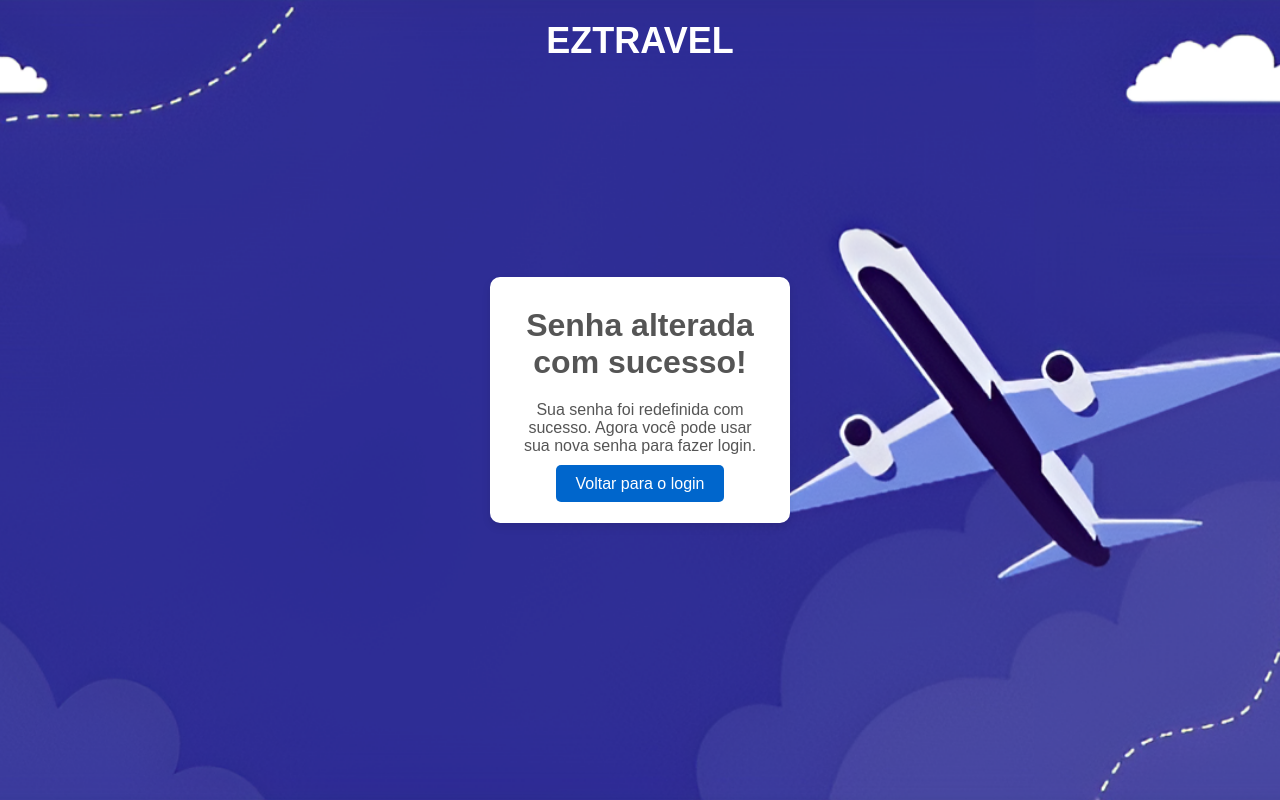
After one commit to kauamakiyama/sprint-, a Flask app: page /success_senha in a window 1280 px wide. The commit adds this page. Run offline with Flask 3, Linux system fonts and the light colour scheme; some libraries are stand-ins or nearby versions.

Commit message:
esqueceu a senha, arrumando html e css

```diff
--- a/app.py
+++ b/app.py
@@ -10,15 +10,14 @@ app.secret_key = os.getenv("SECRET_KEY", "vicco")
 app.config["MONGO_URI"] = os.getenv("MONGO_URI")
 mongo = PyMongo(app)
 
-# Inicialize o mongo no auth.py
 init_mongo(mongo)
 
-# Rota para a página principal
+
 @app.route('/')
 def home():
     return render_template('index.html') , 200
 
-# Rota para a página de cadastro
+
 @app.route('/signin')
 def signin():
     return render_template('signin.html') , 200
@@ -44,21 +43,20 @@ def create_user():
 
     return redirect(url_for('success')), 302
 
-# Rota de sucesso
 @app.route('/success')
 def success():
     return render_template('sucesso.html'), 200
 
-# Rota para a página de login
+
 @app.route('/login', methods=['GET', 'POST'])
 def login():
     error = None
     if request.method == 'POST':
-        email = request.form.get('email')  # Mudamos de 'usuario' para 'email'
+        email = request.form.get('email')
         senha = request.form.get('senha')
-        user = mongo.db.usuarios.find_one({"email": email})  # Buscar pelo e-mail
+        user = mongo.db.usuarios.find_one({"email": email})
         if user and verify_password(user['senha'], senha):
-            session['user'] = user['usuario']  # Armazena o usuário na sessão
+            session['user'] = user['usuario']
             return redirect(url_for('profile')), 302
 
         error = "E-mail ou senha incorretos"
@@ -68,19 +66,93 @@ def login():
 
 @app.route('/logout')
 def logout():
-    session.pop('username', None)  # Remove 'username' da sessão
-    session.pop('user', None)       # Remove 'user' da sessão
+    session.pop('username', None)
+    session.pop('user', None)
     return redirect(url_for('home')) , 302
 
 
-# Rota para a página de perfil
+
 @app.route('/profile')
 def profile():
-    # Verifica se o usuário está autenticado
+
     if 'user' not in session:
         return redirect(url_for('login')), 302
 
     return render_template('home_login.html', user=session.get('user')), 200
 
+@app.route('/forgot_password', methods=['GET', 'POST'])
+def forgot_password():
+    if request.method == 'POST':
+        email = request.form.get('email')
+        user = mongo.db.usuarios.find_one({"email": email})
+
+        if user:
+            return redirect(url_for('reset_password', email=email))
+        else:
+            error_message = "E-mail não encontrado. Verifique seu e-mail ou cadastre-se."
+            return render_template('forgot_password.html', error_message=error_message)
+
+    return render_template('forgot_password.html')
+
+
+@app.route('/confirm_email', methods=['POST'])
+def confirm_email():
+    email = request.form.get('email')
+
+
+    print(f"E-mail recebido na confirmação: {email}")
+
+    user = mongo.db.usuarios.find_one({"email": email})
+
+    if user:
+
+        return redirect(url_for('reset_password', email=email))
+    else:
+        return jsonify({"error": "E-mail não encontrado"}), 404
+
+
+@app.route('/reset_password', methods=['GET', 'POST'])
+def reset_password():
+    if request.method == 'POST':
+
+        email = request.form.get('email')
+        print(f"Email recebido na redefinição de senha (POST): {email}")
+
+        nova_senha = request.form.get('nova_senha')
+        confirmar_senha = request.form.get('confirmar_senha')
+
+        if nova_senha != confirmar_senha:
+            error_message = "As senhas não coincidem."
+            return render_template('reset_password.html', email=email, error_message=error_message)
+
+        nova_senha_hash = hash_password(nova_senha)
+
+
+        result = mongo.db.usuarios.update_one(
+            {"email": email},
+            {"$set": {"senha": nova_senha_hash}}
+        )
+
+        if result.modified_count == 1:
+            return redirect(url_for('success_senha'))
+        else:
+            error_message = "Não foi possível atualizar a senha."
+            return render_template('reset_password.html', email=email, error_message=error_message)
+
+    email = request.args.get('email')
+    print(f"Email recebido no GET: {email}")
+
+
+    return render_template('reset_password.html', email=email)
+
+
+
+
+
+@app.route('/success_senha')
+def success_senha():
+    return render_template('sucesso_senha.html')
+
+
 if __name__ == '__main__':
     app.run(debug=True)
--- a/static/css/signin.css
+++ b/static/css/signin.css
@@ -1,4 +1,4 @@
-/* Imagem de fundo para a página de cadastro */
+
 body {
     font-family: Arial, sans-serif;
     min-height: 100vh;
@@ -23,14 +23,14 @@ body {
     align-items: center;
 }
 
-/* Estilo da caixa de cadastro */
+
 .signup-overlay {
     display: flex;
     justify-content: center;
     align-items: center;
     width: 100%;
     height: 100vh;
-    /* Remova o background-color para deixar o fundo transparente */
+
 }
 
 .signup-container {
--- /dev/null
+++ b/static/css/sucesso_senha.css
@@ -0,0 +1,80 @@
+
+* {
+    margin: 0;
+    padding: 0;
+    box-sizing: border-box;
+}
+
+body {
+    font-family: Arial, sans-serif;
+    min-height: 100vh;
+    background-image: url('imagem_fundo.jpg');
+    background-size: cover;
+    background-position: center;
+    color: #ffffff;
+    text-align: center;
+    display: flex;
+    justify-content: center;
+    align-items: center;
+    overflow: hidden;
+}
+
+
+.main-header {
+    position: absolute;
+    top: 20px;
+    left: 20px;
+    width: calc(100% - 40px);
+    display: flex;
+    justify-content: center;
+    align-items: center;
+}
+
+.logo {
+    color: #ffffff;
+    font-size: 36px;
+    font-weight: bold;
+    text-transform: uppercase;
+    text-decoration: none;
+    transition: color 0.3s ease;
+}
+
+.success-overlay {
+    display: flex;
+    justify-content: center;
+    align-items: center;
+    height: 100%;
+}
+
+.success-container {
+    background-color: #fff;
+    padding: 30px;
+    border-radius: 10px;
+    box-shadow: 0 4px 8px rgba(0, 0, 0, 0.1);
+    width: 300px;
+    text-align: center;
+}
+
+h1 {
+    margin-bottom: 20px;
+    color: #555;
+}
+
+p {
+    margin-bottom: 20px;
+    color: #555;
+}
+
+.success-btn {
+    padding: 10px 20px;
+    background-color: #0066cc;
+    color: #fff;
+    text-decoration: none;
+    border-radius: 5px;
+    font-size: 1em;
+    transition: background-color 0.3s ease;
+}
+
+.success-btn:hover {
+    background-color: #005bb5;
+}
--- a/templates/login.html
+++ b/templates/login.html
@@ -28,8 +28,9 @@
                 <button type="submit">Entrar</button>
             </form>
 
+            <p>Esqueceu sua senha? <a href="{{ url_for('forgot_password') }}">Clique aqui</a></p> <!-- Link para recuperação de senha -->
+
             <p>Não tem uma conta? <a href="{{ url_for('signin') }}">Cadastre-se</a></p>
-
 
         </div>
     </div>
--- /dev/null
+++ b/templates/sucesso_senha.html
@@ -0,0 +1,21 @@
+<!DOCTYPE html>
+<html lang="pt-BR">
+<head>
+    <meta charset="UTF-8">
+    <meta name="viewport" content="width=device-width, initial-scale=1.0">
+    <title>Sucesso - EZTRAVEL</title>
+    <link rel="stylesheet" href="{{ url_for('static', filename='css/sucesso_senha.css') }}">
+</head>
+<body>
+    <header class="main-header">
+        <h1 class="logo">EZTRAVEL</h1>
+    </header>
+    <div class="success-overlay">
+        <div class="success-container">
+            <h1>Senha alterada com sucesso!</h1>
+            <p>Sua senha foi redefinida com sucesso. Agora você pode usar sua nova senha para fazer login.</p>
+            <a href="{{ url_for('login') }}" class="success-btn">Voltar para o login</a>
+        </div>
+    </div>
+</body>
+</html>
```
Also changed, not shown: static/css/forgot_password.css (added, +117 -0 lines), static/css/home_login.css (+5 -5 lines), static/css/index.css (+10 -10 lines), static/css/login.css (+5 -5 lines), static/css/reset_password.css (added, +116 -0 lines), templates/forgot_password.html (added, +36 -0 lines), templates/reset_password.html (added, +38 -0 lines).
